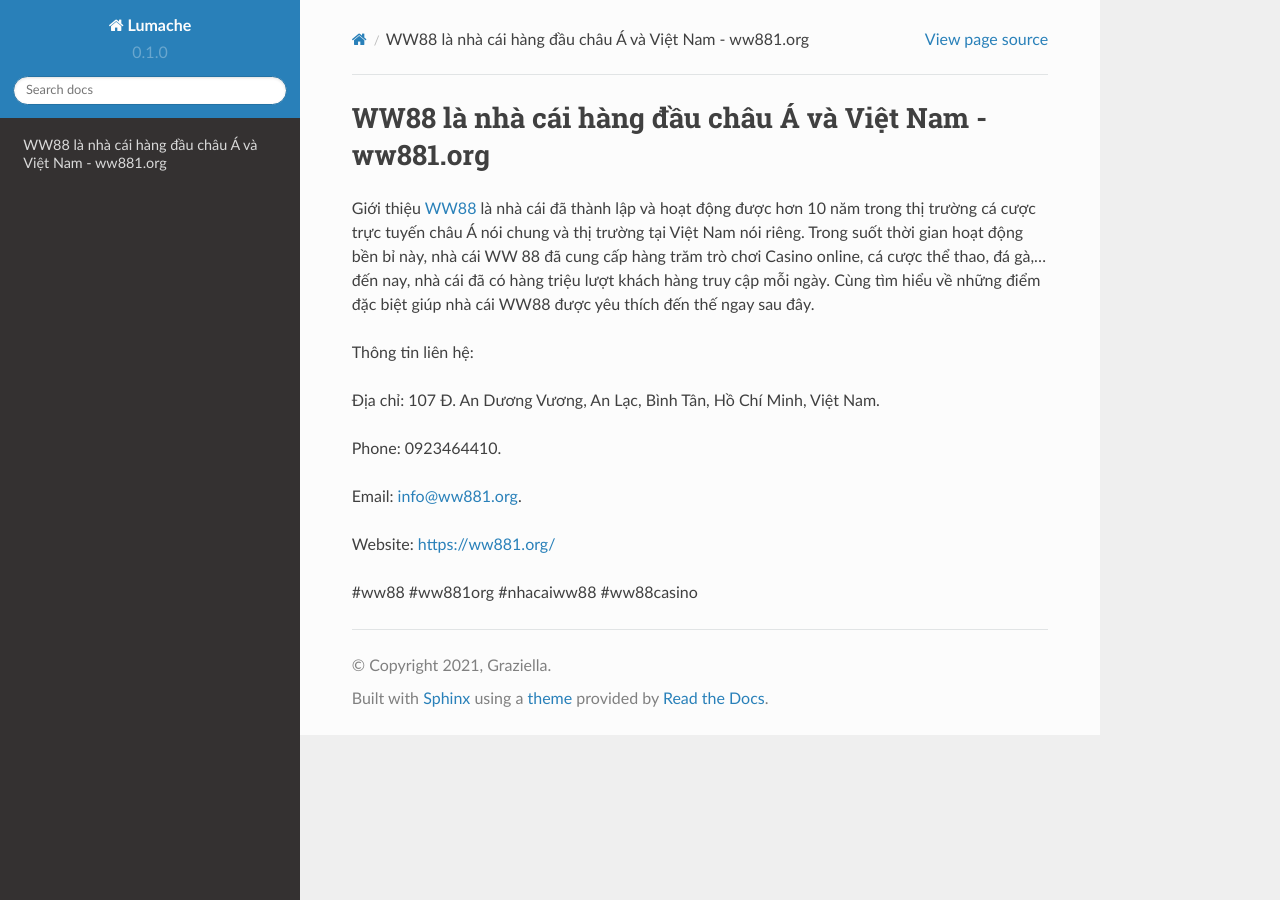
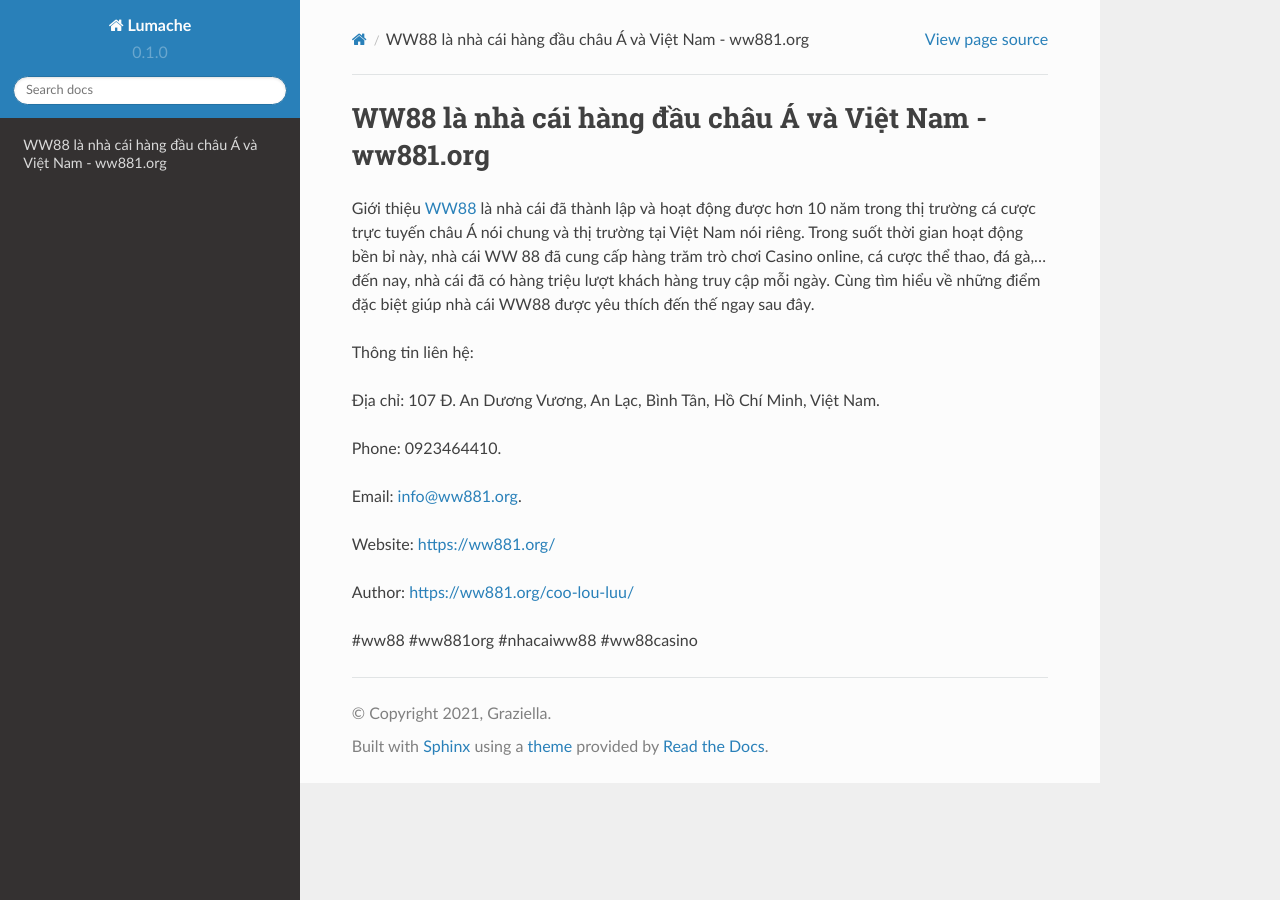
Before and after one commit to iaduphattai904809/ww881org, a Sphinx documentation site: the page built from docs/source/index.rst, in a window 1280 px wide. Built offline with Sphinx 7.4.7 and the Read the Docs theme 2.0.0, drawn with Linux system fonts in a browser that asks for light colours; part of the change alters nothing that is shown.

Commit message:
Update index.rst

```diff
--- a/docs/source/index.rst
+++ b/docs/source/index.rst
@@ -13,4 +13,6 @@ Email: info@ww881.org.
 
 Website: https://ww881.org/
 
+Author: https://ww881.org/coo-lou-luu/
+
 #ww88 #ww881org #nhacaiww88 #ww88casino
```
